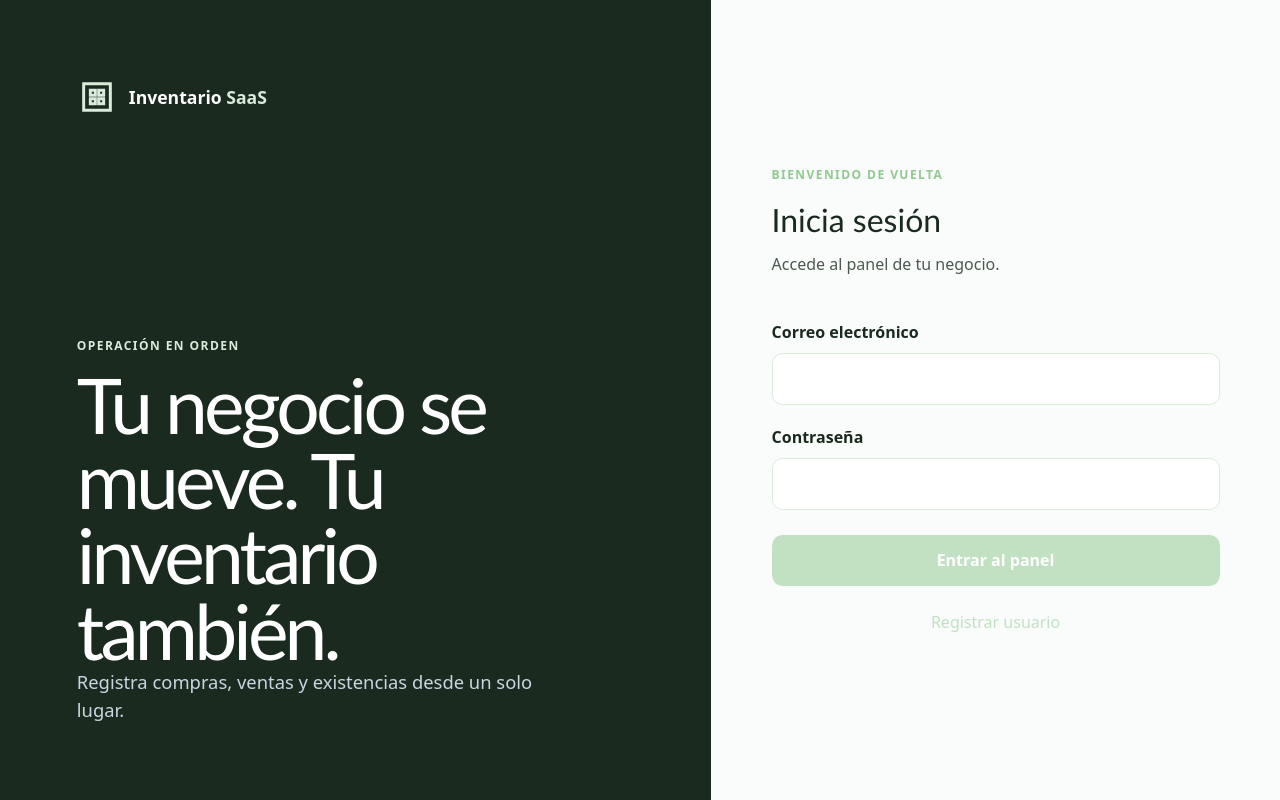
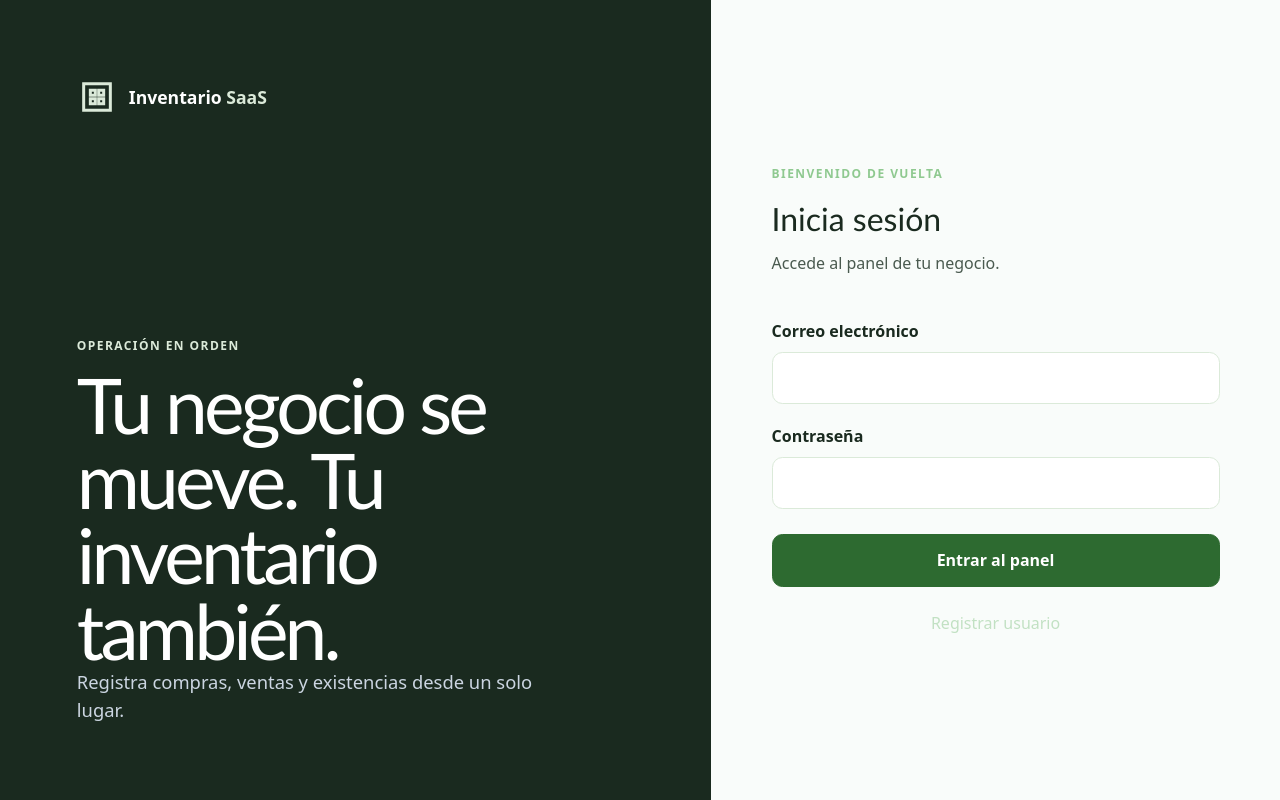
Before and after one commit to faritteranacosta/Inventario-frontend, an Angular app: page /login in a window 1280 px wide. Built offline with nearby package versions, Linux system fonts and the light colour scheme.

Commit message:
fix: make primary/secondary buttons clearly visible (dark green)

```diff
--- a/src/styles.scss
+++ b/src/styles.scss
@@ -35,6 +35,37 @@ a {
   &:hover {
     text-decoration: underline;
   }
+}
+
+.button,
+button.button {
+  cursor: pointer;
+}
+
+.button--primary,
+button.button--primary {
+  background: #2d6a30 !important;
+  color: #ffffff !important;
+  border: 1px solid #2d6a30 !important;
+  font-weight: 600;
+
+  &:hover {
+    background: #1f4d22 !important;
+    border-color: #1f4d22 !important;
+  }
+}
+
+.button--secondary,
+button.button--secondary {
+  background: #ffffff !important;
+  color: #2d6a30 !important;
+  border: 1px solid #2d6a30 !important;
+  font-weight: 600;
+
+  &:hover {
+    background: #e7f5e9 !important;
+  }
+}
 
 button,
 input,
@@ -50,4 +81,3 @@ a {
   background: var(--app-primary-200);
   color: var(--app-primary-900);
 }
-}
```
Lines whose indentation alone changed are shown as unchanged.
